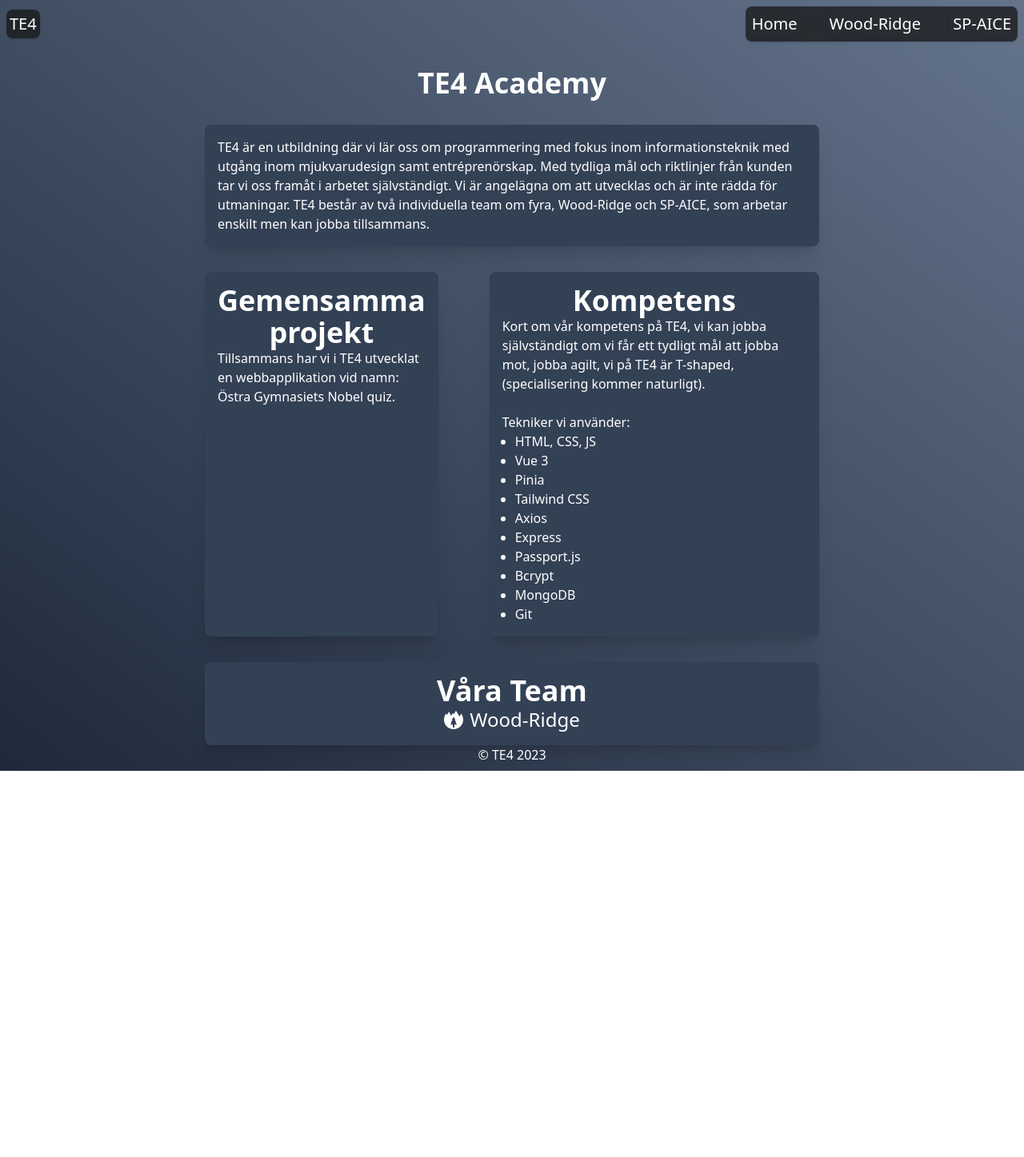
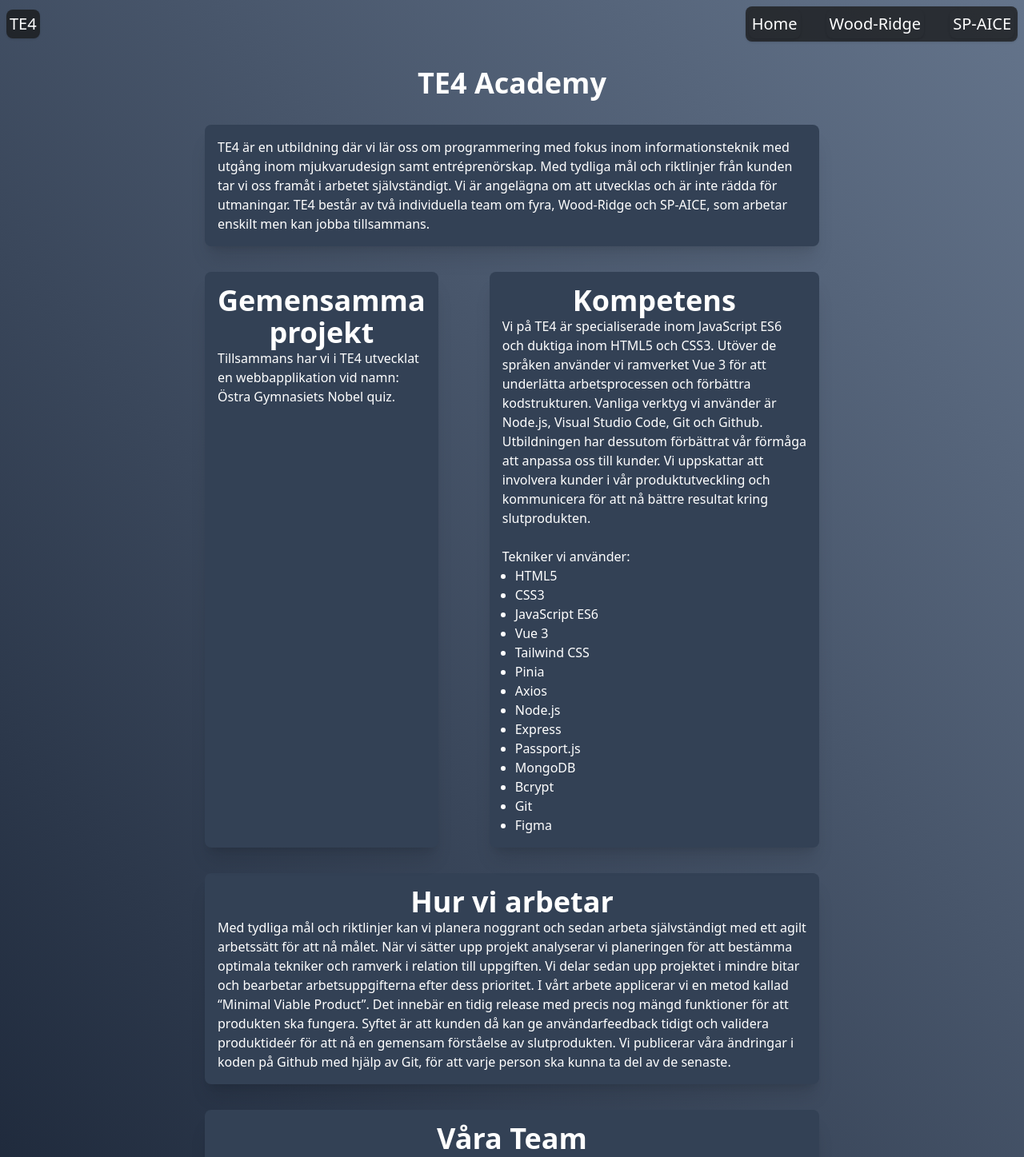
Before and after one commit to williampettersson/flow230120, a Vue app: page / in a window 1280 px wide. Shown: the top 1447 px of the page at 80% size. Before the commit the page ends 964 px from the top, so only its background shows below. Built offline with nearby package versions, Linux system fonts and the light colour scheme.

Commit message:
updated content of homeview

```diff
--- a/src/views/HomeView.vue
+++ b/src/views/HomeView.vue
@@ -29,24 +29,48 @@ import WoodRidgeIcon from "../components/wood-ridge/icons/WoodRidgeIcon.vue";
       </AppSection>
       <AppSection name="Kompetens" class="mt-8 sm:mt-0">
         <p>
-          Kort om vår kompetens på TE4, vi kan jobba självständigt om vi får ett
-          tydligt mål att jobba mot, jobba agilt, vi på TE4 är T-shaped,
-          (specialisering kommer naturligt). <br /><br />Tekniker vi använder:
+          Vi på TE4 är specialiserade inom JavaScript ES6 och duktiga inom HTML5
+          och CSS3. Utöver de språken använder vi ramverket Vue 3 för att
+          underlätta arbetsprocessen och förbättra kodstrukturen. Vanliga
+          verktyg vi använder är Node.js, Visual Studio Code, Git och Github.
+          Utbildningen har dessutom förbättrat vår förmåga att anpassa oss till
+          kunder. Vi uppskattar att involvera kunder i vår produktutveckling och
+          kommunicera för att nå bättre resultat kring slutprodukten.
+          <br /><br />Tekniker vi använder:
         </p>
         <ul class="ml-4 text-white list-disc">
-          <li>HTML, CSS, JS</li>
+          <li>HTML5</li>
+          <li>CSS3</li>
+          <li>JavaScript ES6</li>
           <li>Vue 3</li>
+          <li>Tailwind CSS</li>
           <li>Pinia</li>
-          <li>Tailwind CSS</li>
           <li>Axios</li>
+          <li>Node.js</li>
           <li>Express</li>
           <li>Passport.js</li>
+          <li>MongoDB</li>
           <li>Bcrypt</li>
-          <li>MongoDB</li>
           <li>Git</li>
+          <li>Figma</li>
         </ul>
       </AppSection>
     </div>
+    <AppSection name="Hur vi arbetar">
+      <p>
+        Med tydliga mål och riktlinjer kan vi planera noggrant och sedan arbeta
+        självständigt med ett agilt arbetssätt för att nå målet. När vi sätter
+        upp projekt analyserar vi planeringen för att bestämma optimala tekniker
+        och ramverk i relation till uppgiften. Vi delar sedan upp projektet i
+        mindre bitar och bearbetar arbetsuppgifterna efter dess prioritet. I
+        vårt arbete applicerar vi en metod kallad “Minimal Viable Product”. Det
+        innebär en tidig release med precis nog mängd funktioner för att
+        produkten ska fungera. Syftet är att kunden då kan ge användarfeedback
+        tidigt och validera produktideér för att nå en gemensam förståelse av
+        slutprodukten. Vi publicerar våra ändringar i koden på Github med hjälp
+        av Git, för att varje person ska kunna ta del av de senaste.
+      </p>
+    </AppSection>
     <AppSection name="Våra Team">
       <div class="flex justify-center items-center">
         <RouterLink to="/wood-ridge" class="flex items-center text-2xl"
```
